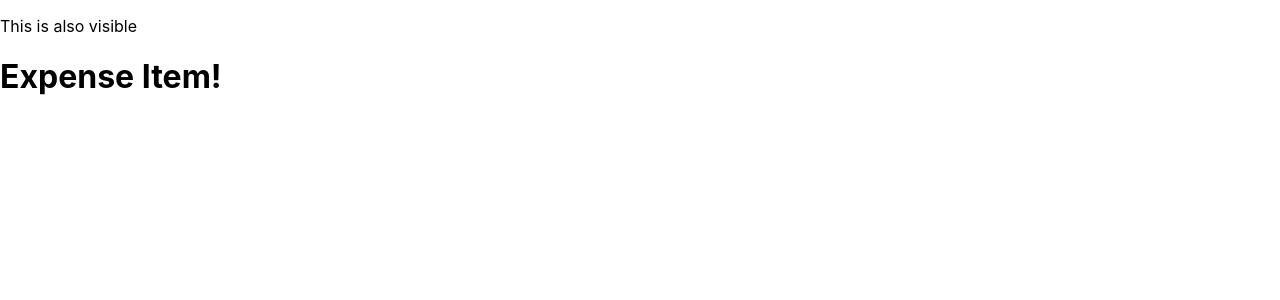
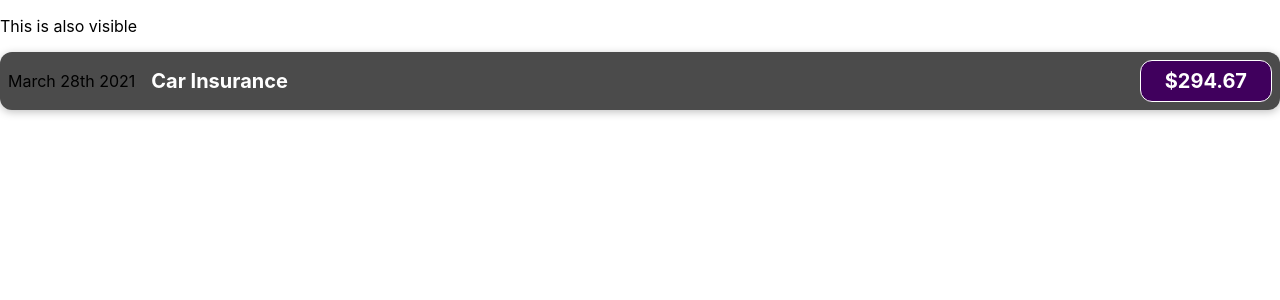
Before and after one commit to albur2021/react-complete-guide, a React (Create React App) app: page / in a window 1280 px wide. Shown: the top 300 px of the page. Built offline with nearby package versions, Linux system fonts and the light colour scheme.

Commit message:
create a new css files and update component content

```diff
--- /dev/null
+++ b/src/components/ExpenseItem.css
@@ -0,0 +1,57 @@
+
+.expense-item {
+    display: flex;
+    justify-content: space-between;
+    align-items: center;
+    box-shadow: 0 2px 8px rgba(0, 0, 0, 0.25);
+    padding: 0.5rem;
+    margin: 1rem 0;
+    border-radius: 12px;
+    background-color: #4b4b4b;
+  }
+
+  .expense-item__description {
+    display: flex;
+    flex-direction: column;
+    gap: 1rem;
+    align-items: flex-end;
+    flex-flow: column-reverse;
+    justify-content: flex-start;
+    flex: 1;
+  }
+
+  .expense-item h2 {
+    color: #3a3a3a;
+    font-size: 1rem;
+    flex: 1;
+    margin: 0 1rem;
+    color: white;
+  }
+
+  .expense-item__price {
+    font-size: 1rem;
+    font-weight: bold;
+    color: white;
+    background-color: #40005d;
+    border: 1px solid white;
+    padding: 0.5rem;
+    border-radius: 12px;
+  }
+
+  @media (min-width: 580px) {
+    .expense-item__description {
+      flex-direction: row;
+      align-items: center;
+      justify-content: flex-start;
+      flex: 1;
+    }
+
+    .expense-item__description h2 {
+      font-size: 1.25rem;
+    }
+
+    .expense-item__price {
+      font-size: 1.25rem;
+      padding: 0.5rem 1.5rem;
+    }
+  }
--- a/src/components/ExpenseItem.jsx
+++ b/src/components/ExpenseItem.jsx
@@ -1,15 +1,16 @@
+import './ExpenseItem.css';
 
-import React, { useState } from 'react';
+const ExpenseItem = (props) => {
+  return (
+    // We can't have two HTML root element here, hence we wrap all our tags
+    <div className="expense-item">
+      <div >March 28th 2021</div>
+      <div className="expense-item__description">
+        <h2>Car Insurance</h2>
+      </div>
+      <div className="expense-item__price">$294.67</div>
+    </div>
+  );
+};
 
-
-const ExpenseItem = (props) =>{
-
-return(
-  <div>
-    <h1>Expense Item!</h1>
-  </div>
-  )
-}
-
-
-export default ExpenseItem ;
+export default ExpenseItem;
```
